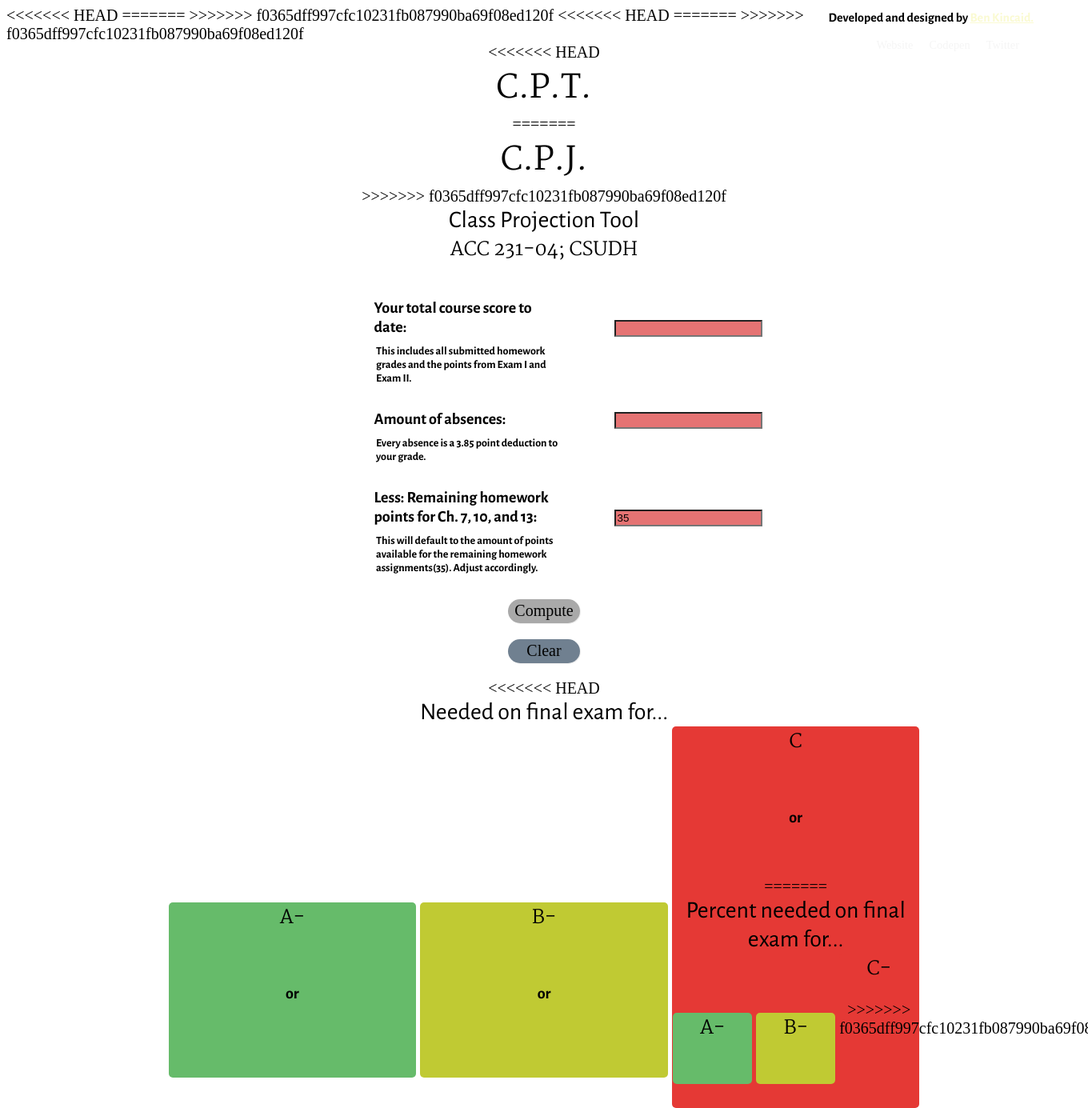
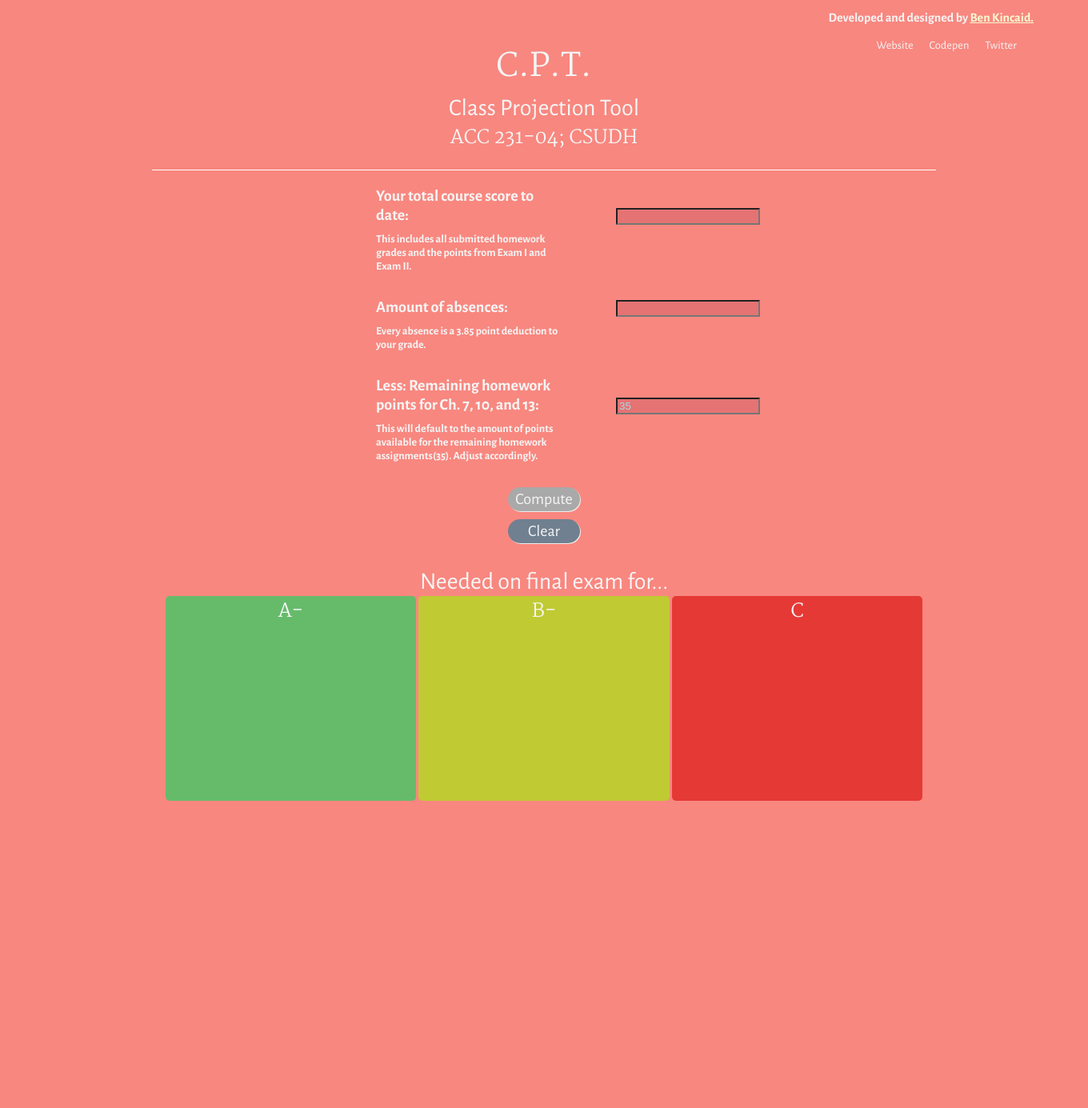
Before and after one commit to BenKincaid-Web/BenKincaid-Web.github.io, a PHP site: page /ACC231/ACC231.html in a window 1360 px wide; the page is wider, and only the part inside the window is pictured. Shown: that part at 80% size. After the commit the page ends 1001 px from the top of that part, so only its background shows below. Run offline with PHP 8.4, Linux system fonts and the light colour scheme; some libraries are stand-ins or nearby versions.

Commit message:
commit 11.19.16 ' :

```diff
--- a/ACC231/ACC231.html
+++ b/ACC231/ACC231.html
@@ -3,11 +3,7 @@
 	<head>
         <meta charset="utf-8">
         <meta name="Ben Kincaid" content="benkincaid.com">
-<<<<<<< HEAD
         <meta name="C.P.T.; Class Projection Tool" content="Accounting 231; CSUDH">
-=======
-        <meta name="C.P.J.; Class Projection Tool" content="Accounting 231; CSUDH">
->>>>>>> f0365dff997cfc10231fb087990ba69f08ed120f
 
         <!-- Mobile Stuff -->
         <meta http-equiv="X-UA-Compatible" content="IE=edge">
@@ -40,11 +36,7 @@
         <!-- Google Fonts -->
         <link href="https://fonts.googleapis.com/css?family=Alegreya+Sans:400,700|Martel:400,700" rel="stylesheet">
 
-<<<<<<< HEAD
         <title>C.P.T. for Accounting 231</title>
-=======
-        <title>C.P.J. for Accounting 231</title>
->>>>>>> f0365dff997cfc10231fb087990ba69f08ed120f
 
     </head>
 
@@ -61,11 +53,7 @@
                     </ul>
                 </div>
             </header>
-<<<<<<< HEAD
             <h1>C.P.T.</h1>
-=======
-            <h1>C.P.J.</h1>
->>>>>>> f0365dff997cfc10231fb087990ba69f08ed120f
             <h2>Class Projection Tool</h2>
             <h3 class="header-anchor">ACC 231-04; CSUDH</h3>
 
@@ -83,7 +71,6 @@
 
 
             <div class="results">
-<<<<<<< HEAD
                 <h2>Needed on final exam for...</h2>
                 <div class="aGrade grade">
                     <h3>A-</h3>
@@ -102,20 +89,6 @@
                     <p id="cResult"></p><br>
                     <p class="or">or</p><br>
                     <p id ="cResultP"></p>
-=======
-                <h2>Percent needed on final exam for...</h2>
-                <div class="aGrade">
-                    <h3>A-</h3>
-                    <p id="aResult"></p>
-                </div>
-                <div class="bGrade">
-                    <h3>B-</h3>
-                    <p id="bResult"></p>
-                </div>
-                <div class="cGrade">
-                    <h3>C-</h3>
-                    <p id="cResult"></p>
->>>>>>> f0365dff997cfc10231fb087990ba69f08ed120f
                 </div>
             </div>
         </div>
--- a/ACC231/css/style.css
+++ b/ACC231/css/style.css
@@ -1,21 +1,13 @@
 html {
   font-size: 20px;
-<<<<<<< HEAD
   overflow-x: hidden;
   height: 115%; }
-=======
-  overflow-x: hidden; }
->>>>>>> f0365dff997cfc10231fb087990ba69f08ed120f
 
 body {
   width: 100%;
   margin: 50px 0 0;
   padding: 0;
-<<<<<<< HEAD
   background-color: #f8877f;
-=======
-  background-color: #F44336;
->>>>>>> f0365dff997cfc10231fb087990ba69f08ed120f
   color: whitesmoke;
   font-family: 'Alegreya Sans', sans-serif; }
 
@@ -92,11 +84,7 @@
 
 .container {
   width: 90%;
-<<<<<<< HEAD
   height: 115%;
-=======
-  height: 115vh;
->>>>>>> f0365dff997cfc10231fb087990ba69f08ed120f
   display: block;
   text-align: center;
   margin: 0 auto; }
@@ -110,10 +98,7 @@
     width: 40%;
     margin: 0px; }
   .form input {
-<<<<<<< HEAD
     color: lightblue;
-=======
->>>>>>> f0365dff997cfc10231fb087990ba69f08ed120f
     width: 30%;
     left: 10%;
     position: relative;
@@ -130,38 +115,23 @@
     padding-top: 10px; }
 
 .results {
-<<<<<<< HEAD
   margin: 20px auto 60px;
   width: 80%;
   display: inline-block; }
   .results div {
     border-radius: 5px;
-=======
-  margin: 20px auto 0px;
-  width: 80%;
-  display: inline-block; }
-  .results div {
->>>>>>> f0365dff997cfc10231fb087990ba69f08ed120f
     margin: 0;
     padding: 0;
     position: relative;
     width: 32%;
     display: inline-block;
-<<<<<<< HEAD
     height: 100%;
     padding-bottom: 30px; }
-=======
-    height: 200px; }
->>>>>>> f0365dff997cfc10231fb087990ba69f08ed120f
     .results div p {
       position: relative;
       display: inline-block;
       text-align: center;
-<<<<<<< HEAD
       font-size: 1.65em;
-=======
-      font-size: 2em;
->>>>>>> f0365dff997cfc10231fb087990ba69f08ed120f
       border-bottom: 1px solid white; }
     .results div:nth-of-type(1) {
       background-color: #66BB6A; }
@@ -170,14 +140,11 @@
     .results div:nth-of-type(3) {
       background-color: #E53935; }
 
-<<<<<<< HEAD
 .or {
   margin: 0;
   padding: 0;
   visibility: hidden; }
 
-=======
->>>>>>> f0365dff997cfc10231fb087990ba69f08ed120f
 @media (max-width: 600px) {
   html {
     font-size: 0.95em; }
@@ -189,7 +156,6 @@
     text-align: center; }
 
   .results div {
-<<<<<<< HEAD
     height: auto; }
     .results div p {
       font-size: 1.2em; }
@@ -200,18 +166,4 @@
   .header-bar {
     position: absolute; } }
 
-=======
-    height: 80px; }
-    .results div p {
-      font-size: 1em; }
-
-  [class*='button-'] {
-    margin-bottom: 20px; }
-
-     .header-bar {
-        position: absolute;
-    }
-
-}
->>>>>>> f0365dff997cfc10231fb087990ba69f08ed120f
 /*# sourceMappingURL=style.css.map */
--- a/ACC231/main.js
+++ b/ACC231/main.js
@@ -1,4 +1,3 @@
-<<<<<<< HEAD
 var minA, minB, minC, or, clearPass;
 
     minA = 492; minB = 420; minC = 365;
@@ -25,19 +24,6 @@
     }
 
 
-=======
-var minA, minB, minC;
-
-        minA = 492; minB = 420; minC = 365;
-
-function clearit() {
-    document.getElementById('cScore').value = "";
-    document.getElementById('absenceNumber').value = "";
-
-    document.getElementById('aResult').innerHTML = " ";
-    document.getElementById('bResult').innerHTML = " ";
-    document.getElementById('cResult').innerHTML = " ";
->>>>>>> f0365dff997cfc10231fb087990ba69f08ed120f
 }
 
 function compute() {
@@ -47,16 +33,12 @@
 
     total = (ansOne + ansTwo) + ansThree;
 
-<<<<<<< HEAD
     clearPass = "true";
 
-=======
->>>>>>> f0365dff997cfc10231fb087990ba69f08ed120f
     if (!ansOne || !ansTwo) {
         clearit();
         window.alert("One or more of the fields below are left blank. Please complete the form to continue.");
     } else {
-<<<<<<< HEAD
         or.css("visibility", "visible");
         document.getElementById('aResult').innerHTML = Math.round(minA - total)/2 + "%";
         document.getElementById('bResult').innerHTML = Math.round(minB - total)/2 + "%";
@@ -64,11 +46,6 @@
         document.getElementById('aResultP').innerHTML = Math.round(minA - total) + "Points";
         document.getElementById('bResultP').innerHTML = Math.round(minB - total) + " Points";
         document.getElementById('cResultP').innerHTML = Math.round(minC - total) + " Points";
-=======
-        document.getElementById('aResult').innerHTML = Math.round(minA - total)/2 + "%";
-        document.getElementById('bResult').innerHTML = Math.round(minB - total)/2 + "%";
-        document.getElementById('cResult').innerHTML = Math.round(minC - total)/2 + "%";
->>>>>>> f0365dff997cfc10231fb087990ba69f08ed120f
     }
 
 }
--- a/ACC231/style.scss
+++ b/ACC231/style.scss
@@ -9,11 +9,7 @@
 body {
     width: 100%;
     margin: 50px 0 0; padding: 0;
-<<<<<<< HEAD
     background-color: lighten(#F44336, 15%);
-=======
-    background-color: #F44336;
->>>>>>> f0365dff997cfc10231fb087990ba69f08ed120f
     color: whitesmoke;
     font-family: 'Alegreya Sans', sans-serif;
 }
@@ -119,10 +115,7 @@
         margin: 0px;
     }
     input {
-<<<<<<< HEAD
         color: lightblue;
-=======
->>>>>>> f0365dff997cfc10231fb087990ba69f08ed120f
         width: 30%;
         left: 10%;
         position: relative;
@@ -143,37 +136,22 @@
 }
 
 .results {
-<<<<<<< HEAD
     margin: 20px auto 60px;
     width: 80%;
     display: inline-block;
     div {
         border-radius: 5px;
-=======
-    margin: 20px auto 0px;
-    width: 80%;
-    display: inline-block;
-    div {
->>>>>>> f0365dff997cfc10231fb087990ba69f08ed120f
         margin: 0; padding: 0;
         position: relative;
         width: 32%;
         display: inline-block;
-<<<<<<< HEAD
         height: 100%;
         padding-bottom: 30px;
-=======
-        height: 200px;
->>>>>>> f0365dff997cfc10231fb087990ba69f08ed120f
         p {
             position: relative;
             display: inline-block;
             text-align: center;
-<<<<<<< HEAD
             font-size: 1.65em;
-=======
-            font-size: 2em;
->>>>>>> f0365dff997cfc10231fb087990ba69f08ed120f
             border-bottom: 1px solid white;
         }
         &:nth-of-type(1) {
@@ -189,14 +167,11 @@
 
 }
 
-<<<<<<< HEAD
 .or {
     margin: 0; padding: 0;
     visibility: hidden;
 }
 
-=======
->>>>>>> f0365dff997cfc10231fb087990ba69f08ed120f
 
 
 
@@ -215,15 +190,9 @@
     }
 
     .results div {
-<<<<<<< HEAD
         height: auto;
         p {
             font-size: 1.2em;
-=======
-        height: 80px;
-        p {
-            font-size: 1em;
->>>>>>> f0365dff997cfc10231fb087990ba69f08ed120f
         }
     }
 
@@ -231,11 +200,7 @@
         margin-bottom: 20px;
     }
 
-<<<<<<< HEAD
     .header-bar {
         position: absolute;
     }
-=======
-
->>>>>>> f0365dff997cfc10231fb087990ba69f08ed120f
 }
```
Also changed, not shown: 1 other file.
